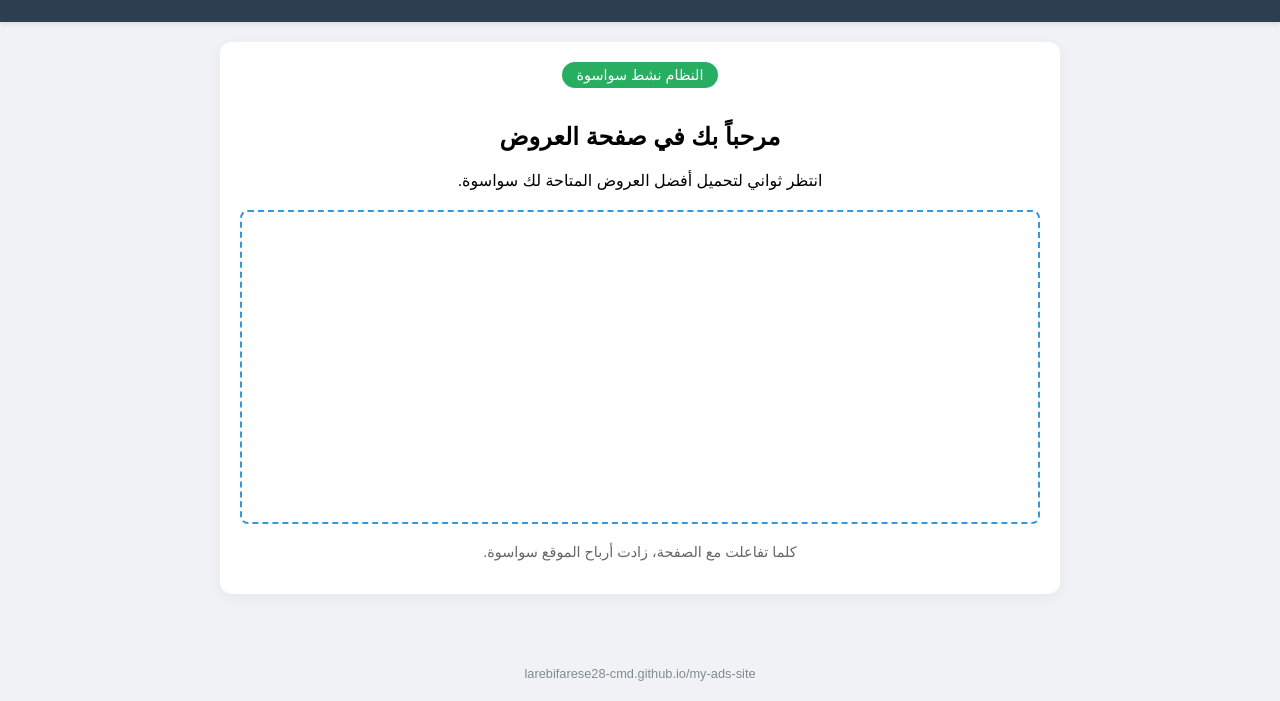
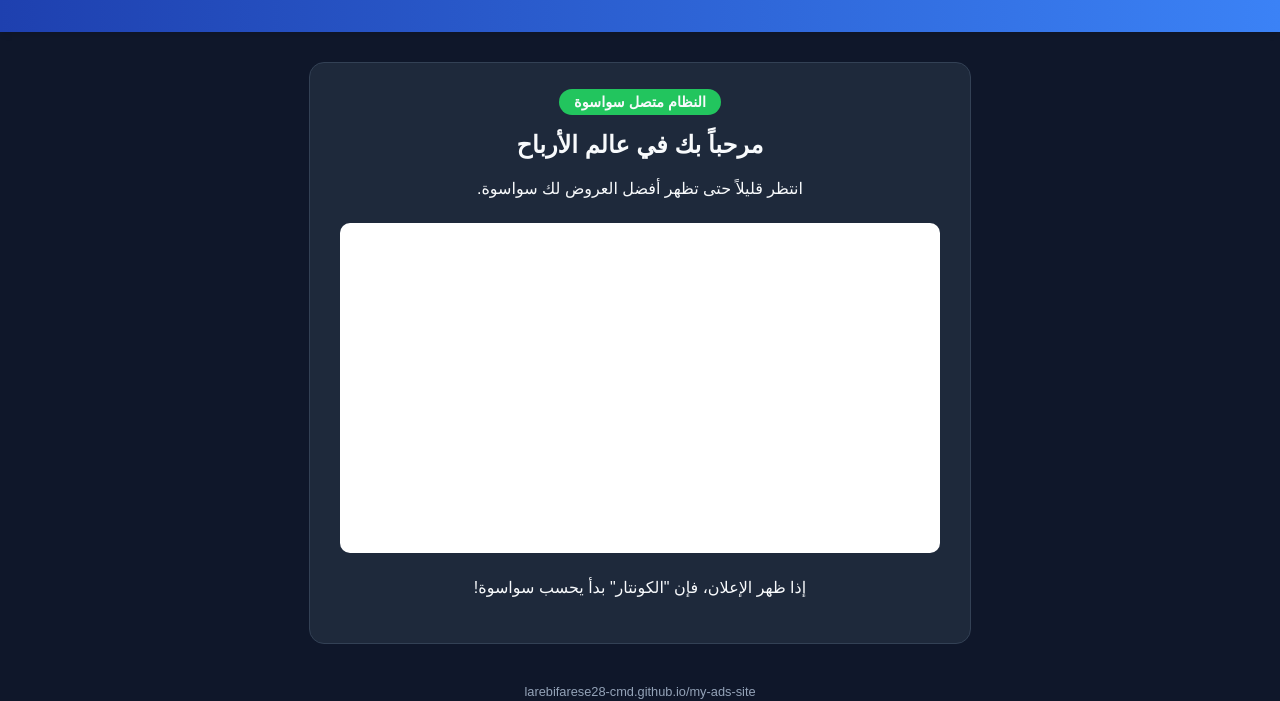
Before and after one commit to larebifarese28-cmd/my-ads-site, a plain HTML site: page index.html in a window 1280 px wide. Shown: the part 99-800 px from the top of the page. Drawn offline with Linux system fonts and the light colour scheme.

Commit message:
Update index.html for branding and styling changes

```diff
--- a/index.html
+++ b/index.html
@@ -3,60 +3,57 @@
 <head>
     <meta charset="UTF-8">
     <meta name="viewport" content="width=device-width, initial-scale=1.0">
-    <title>منصة سواسوة للإعلانات</title>
+    <title>منصة الأرباح سواسوة</title>
     <style>
         body {
-            font-family: 'Arial', sans-serif;
-            background-color: #f0f2f5;
+            font-family: 'Cairo', sans-serif;
+            background-color: #0f172a;
+            color: #f8fafc;
             margin: 0;
+            padding: 0;
             display: flex;
             flex-direction: column;
             align-items: center;
-            min-height: 100vh;
         }
         .header {
-            background-color: #2c3e50;
-            color: white;
+            background: linear-gradient(90deg, #1e40af 0%, #3b82f6 100%);
             width: 100%;
-            padding: 20px 0;
+            padding: 25px 0;
             text-align: center;
-            box-shadow: 0 2px 5px rgba(0,0,0,0.1);
+            box-shadow: 0 4px 6px -1px rgba(0, 0, 0, 0.1);
         }
-        .container {
-            max-width: 800px;
+        .main-content {
+            max-width: 600px;
             width: 90%;
-            margin: 20px auto;
-            background: white;
-            padding: 20px;
-            border-radius: 12px;
-            box-shadow: 0 4px 15px rgba(0,0,0,0.05);
+            margin-top: 30px;
+            background: #1e293b;
+            padding: 30px;
+            border-radius: 15px;
             text-align: center;
+            border: 1px solid #334155;
         }
-        .ad-space {
-            margin: 20px 0;
+        .ad-container {
+            background: #ffffff;
+            margin: 25px 0;
             padding: 15px;
-            border: 2px dashed #3498db;
-            border-radius: 8px;
-            min-height: 280px;
+            border-radius: 10px;
+            min-height: 300px;
             display: flex;
-            flex-direction: column;
             align-items: center;
             justify-content: center;
+            overflow: hidden;
         }
-        .status-badge {
-            display: inline-block;
+        .footer {
+            margin-top: 40px;
+            font-size: 0.8em;
+            color: #94a3b8;
+        }
+        .badge {
+            background: #22c55e;
             padding: 5px 15px;
-            background-color: #27ae60;
-            color: white;
             border-radius: 20px;
             font-size: 0.9em;
-            margin-bottom: 15px;
-        }
-        .footer {
-            margin-top: auto;
-            padding: 20px;
-            color: #7f8c8d;
-            font-size: 0.8em;
+            font-weight: bold;
         }
     </style>
 </head>
@@ -66,17 +63,17 @@
         <h1>بيزنس سواسوة المباشر</h1>
     </div>
 
-    <div class="container">
-        <div class="status-badge">النظام نشط سواسوة</div>
-        <h2>مرحباً بك في صفحة العروض</h2>
-        <p>انتظر ثواني لتحميل أفضل العروض المتاحة لك سواسوة.</p>
+    <div class="main-content">
+        <span class="badge">النظام متصل سواسوة</span>
+        <h2>مرحباً بك في عالم الأرباح</h2>
+        <p>انتظر قليلاً حتى تظهر أفضل العروض لك سواسوة.</p>
 
-        <div class="ad-space">
-            <script async="async" data-cfasync="false" src="//pl25927000.highperformanceformat.com/29270008/invoke.js"></script>
-            <div id="container-29270008"></div>
+        <div class="ad-container">
+            <script async="async" data-cfasync="false" src="https://pl29370507.profitablecpmratenetwork.com/c911ff633e8420a228817ec88fd033af/invoke.js"></script>
+            <div id="container-c911ff633e8420a228817ec88fd033af"></div>
             </div>
 
-        <p style="color: #666; font-size: 0.9em;">كلما تفاعلت مع الصفحة، زادت أرباح الموقع سواسوة.</p>
+        <p>إذا ظهر الإعلان، فإن "الكونتار" بدأ يحسب سواسوة!</p>
     </div>
 
     <div class="footer">
```
